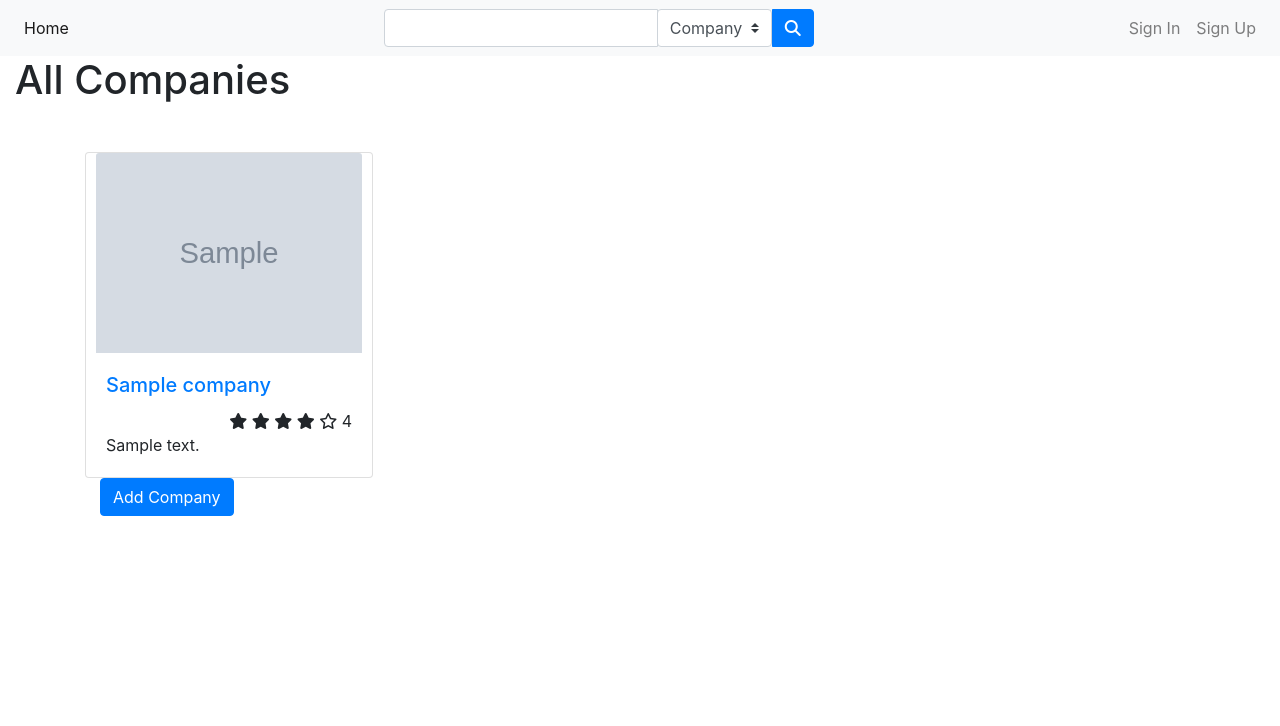
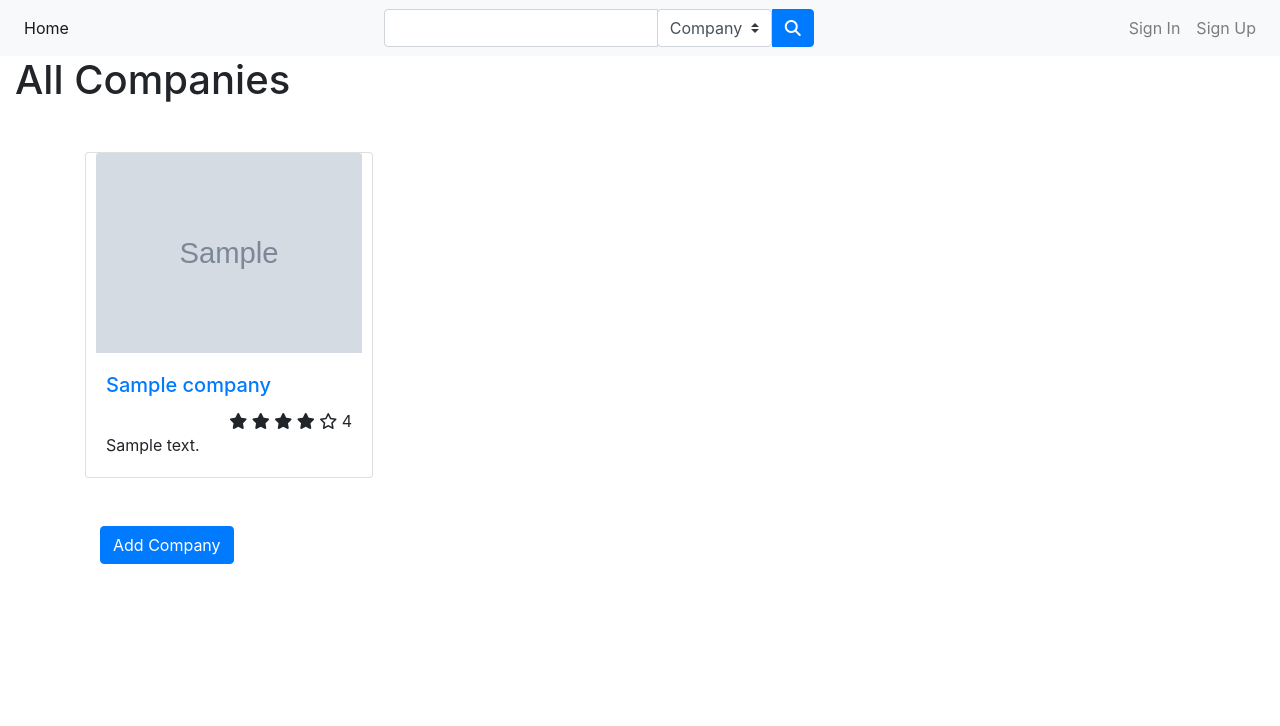
Before and after one commit to Lanaok/project, a Django app: page /company/all/ in a window 1280 px wide. Shown: the top 726 px of the page. Run offline with Django 3.2, Linux system fonts and the light colour scheme; tables that the repository leaves empty hold one stand-in row (values such as "Sample post"); grey boxes marked "Sample" are stand-in pictures; some libraries are stand-ins or nearby versions.

Commit message:
reverted changes to company_list.html from previous commit. disabled paging on search page

```diff
--- a/mysite/company/templates/company/company/company_list.html
+++ b/mysite/company/templates/company/company/company_list.html
@@ -4,9 +4,11 @@
         <h1>{{ title }}</h1>
     {% endif %}
     <div class="container">
-        <div class="card-deck mt-5">
+        <div class="row mt-5">
             {% for company in company_list %}
-                {% include "company/card.html" with object=company %}
+                <div class="col-md-4 mb-5">
+                    {% include "company/card.html" with object=company %}
+                </div>
             {% endfor %}
         </div>
         <div class="row justify-content-center">
--- a/mysite/search/views.py
+++ b/mysite/search/views.py
@@ -8,7 +8,7 @@ from company.models import Company, Service
 
 class SearchResultList(ListView):
     template_name = "search/search_results.html"
-    paginate_by = 6
+    # paginate_by = 6
 
     def get_queryset(self):
         query = self.request.GET['query']
```
